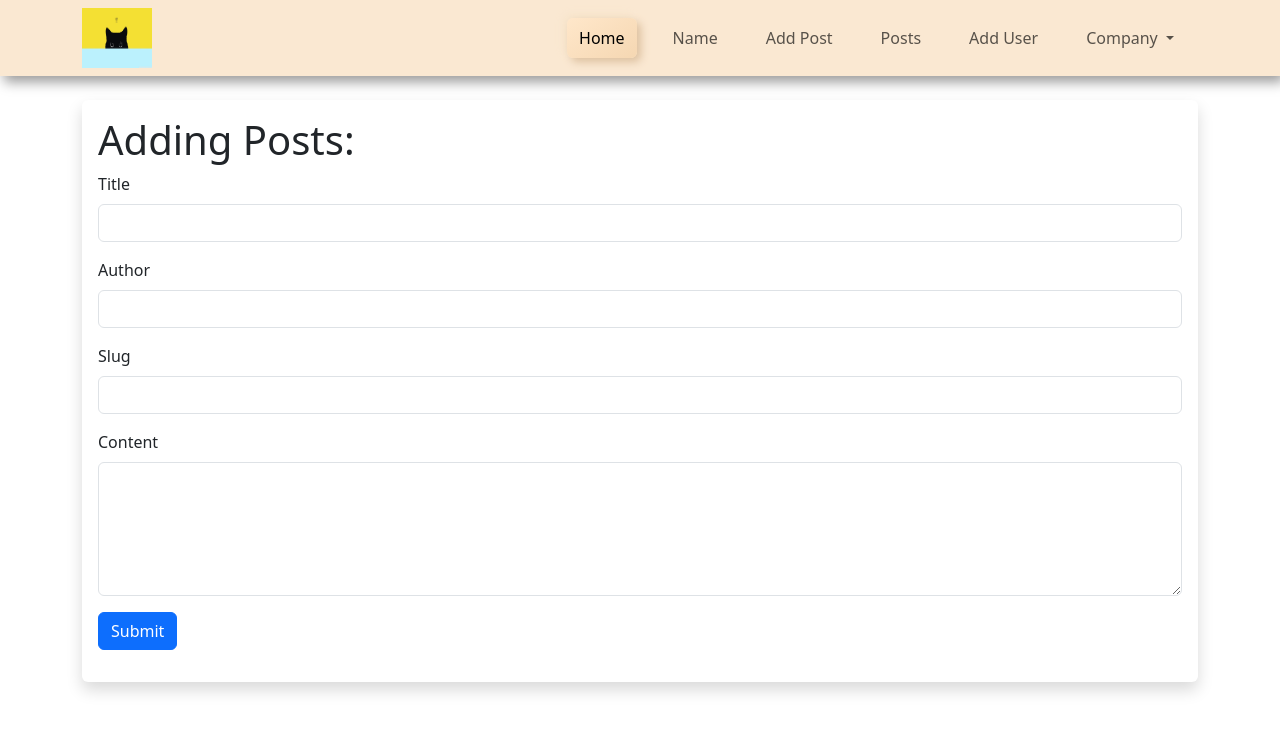
After one commit to FlyingPie432/reddit1, a Flask app: page /add-post in a window 1280 px wide. The commit adds this page. Shown: the top 732 px of the page. Run offline with Flask 3, Linux system fonts and the light colour scheme.

Commit message:
created adding post and posts pages

```diff
--- a/app/models/models.py
+++ b/app/models/models.py
@@ -20,13 +20,14 @@ class User(db.Model):
         db.session.commit()
 
 
-class Post(db.Model):
+class Posts(db.Model):
     id = db.Column(db.Integer, primary_key=True)
     title = db.Column(db.String(200), nullable=False)
     author = db.Column(db.String(255))
     content = db.Column(db.String)
     slug = db.Column(db.String)
     submit= db.Column(db.String)
+    date_posted = db.Column(db.DateTime, default=datetime.utcnow())
 
     def save_db(self):
         db.session.add(self)
--- a/app/routes/base.py
+++ b/app/routes/base.py
@@ -1,6 +1,7 @@
 from flask import Blueprint, render_template, flash
-from app.models.wtfforms import NameForm
-
+from app.models.wtfforms import NameForm, PostForm
+from app.models.models import Posts, db
+save = Posts()
 base_bp = Blueprint('base', __name__)
 
 
@@ -12,3 +13,34 @@ def name_form():
         name = form.name.data
         flash("Form Submitted Successfully", "success")
     return render_template('name.html', form=form, name=name, title='Name')
+
+
+from flask import redirect, url_for
+
+
+@base_bp.route('/add-post', methods=['GET', 'POST'])
+def add_post():
+    form = PostForm()
+
+    if form.validate_on_submit():
+        post = Posts(
+            title=form.title.data,
+            author=form.author.data,
+            content=form.content.data,
+            slug=form.slug.data,
+            submit=form.submit.data
+        )
+
+        # Saving to database
+        save.save_db(post)
+
+        flash('Post has been created successfully', 'success')
+        return redirect(url_for('base.post_page'))  # Redirect to the post_page route after successful submission
+
+    return render_template('posts/add_post.html', form=form, title='Add Post')
+
+
+@base_bp.route('/post_page', methods=['GET', 'POST'])
+def post_page():
+    posts = Posts.query.all()
+    return render_template('posts/posts.html', title='Blog Posts', posts=posts)
--- a/app/templates/add_post.html
+++ /dev/null
@@ -1,5 +0,0 @@
-{% extends 'components/layout.html' %}
-
-{% block content %}
-
-{% endblock %}
--- a/app/templates/components/navbar.html
+++ b/app/templates/components/navbar.html
@@ -23,8 +23,12 @@
                     <a class="nav-link mx-2" href="{{ url_for('base.name_form') }}">Name</a>
                 </li>
                 <li class="nav-item">
-                    <a class="nav-link mx-2" href="#">Posts</a>
+                    <a class="nav-link mx-2" href="{{ url_for('base.add_post') }}">Add Post</a>
                 </li>
+                <li class="nav-item">
+                    <a class="nav-link mx-2" href="{{ url_for('base.post_page') }}">Posts</a>
+                </li>
+
                 <li class="nav-item">
                     <a class="nav-link mx-2" href="{{ url_for('auth.add_user') }}">Add User</a>
                 </li>
--- a/app/templates/index.html
+++ b/app/templates/index.html
@@ -1,4 +1,6 @@
 {% extends 'components/layout.html' %}
+
 {% block content %}
-<h1>hello</h1>
-{% endblock content %}
+    <h1>hello</h1>
+    <img src="{{ url_for('static', filename='images/c57.gif') }}">
+{% endblock %}
--- /dev/null
+++ b/app/templates/posts/add_post.html
@@ -0,0 +1,34 @@
+{% extends 'components/layout.html' %}
+
+{% block content %}
+    <br>
+    <div class="shadow p-3 mb-5 bg-body rounded">
+        <h1>Adding Posts:</h1>
+        <form action="" method="post">
+            {{ form.hidden_tag() }}
+
+            <div class="mb-3">
+                {{ form.title.label(class="form-label") }}
+                {{ form.title(class="form-control") }}
+            </div>
+
+            <div class="mb-3">
+                {{ form.author.label(class="form-label") }}
+                {{ form.author(class="form-control") }}
+            </div>
+            <div class="mb-3">
+                {{ form.slug.label(class="form-label") }}
+                {{ form.slug(class="form-control") }}
+            </div>
+
+            <div class="mb-3">
+                {{ form.content.label(class="form-label") }}
+                {{ form.content(class="form-control", rows="5") }}
+            </div>
+
+            <div class="mb-3">
+                {{ form.submit(class="btn btn-primary") }}
+            </div>
+        </form>
+    </div>
+{% endblock content %}
```
Also changed, not shown: app/templates/posts/posts.html (added, +13 -0 lines), app/db/flask.db.
